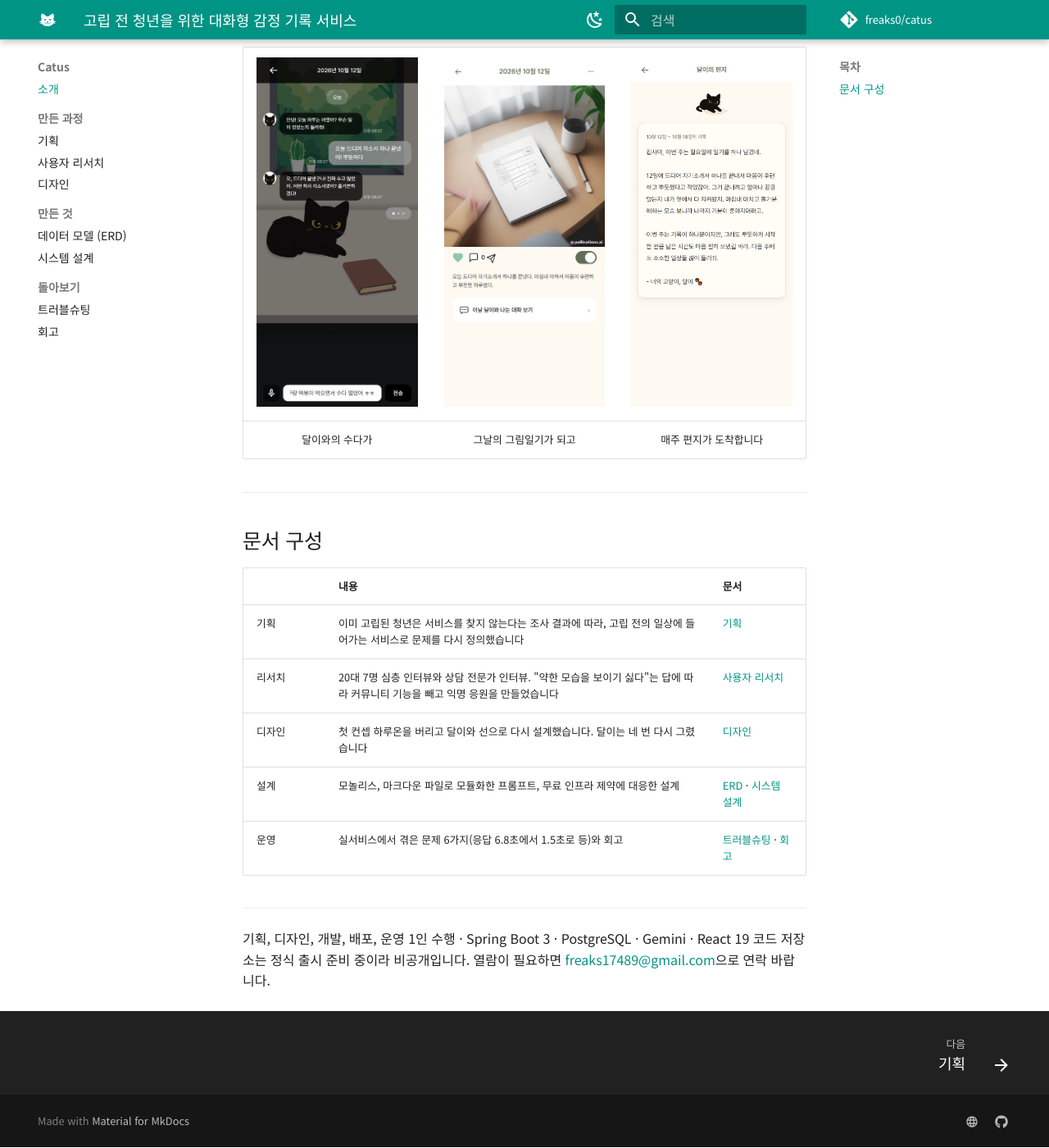
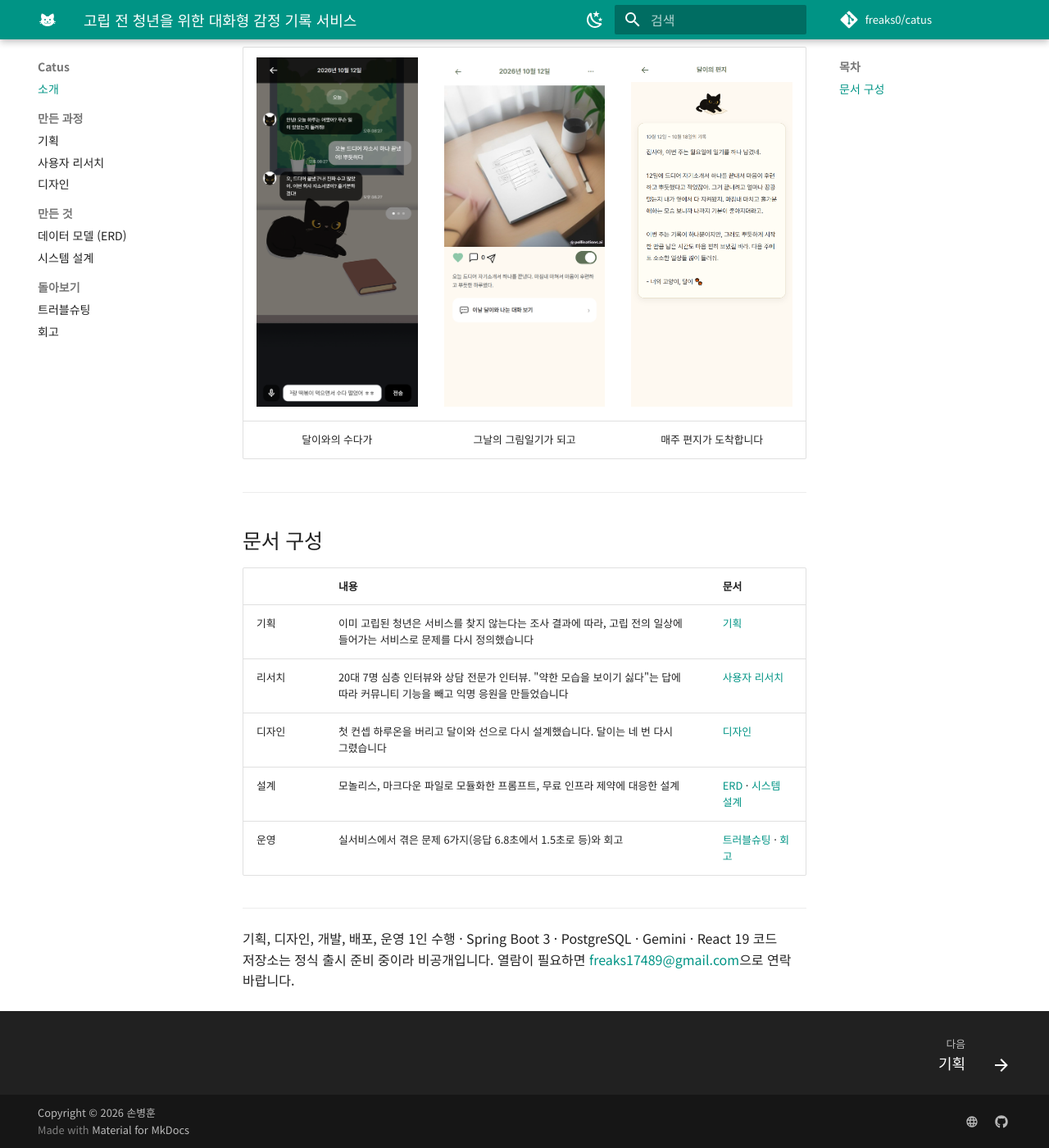
Before and after one commit to freaks0/catus, an MkDocs documentation site: the page built from docs/index.md, in a window 1280 px wide and 1400 px high, scrolled down 255 px. Shown: the whole window at 82% size. Built offline with MkDocs 1.6.1 and Material for MkDocs 9.7.7, drawn with Linux system fonts in a browser that asks for light colours; comment, search, counter and statistics services are not loaded.

Commit message:
문서 사이트: 한국어 404 페이지, 푸터 저작권, 한국어 단어 단위 줄바꿈 CSS 추가
Co-Authored-By: Claude Fable 5.1 <noreply@anthropic.com>

```diff
--- /dev/null
+++ b/docs/stylesheets/extra.css
@@ -0,0 +1,5 @@
+/* 한국어 본문은 단어 단위로 줄바꿈하고, 긴 URL이나 코드는 넘치지 않게 끊는다 */
+html[lang="ko"] .md-typeset {
+  word-break: keep-all;
+  overflow-wrap: anywhere;
+}
--- a/mkdocs.yml
+++ b/mkdocs.yml
@@ -4,6 +4,7 @@ site_url: https://freaks0.github.io/catus/
 repo_url: https://github.com/freaks0/catus
 repo_name: freaks0/catus
 use_directory_urls: false
+copyright: Copyright &copy; 2026 손병훈
 
 theme:
   name: material
@@ -72,6 +73,9 @@ markdown_extensions:
           class: mermaid
           format: !!python/name:pymdownx.superfences.fence_code_format
 
+extra_css:
+  - stylesheets/extra.css
+
 extra:
   social:
     - icon: material/web
```
Also changed, not shown: docs/404.md (added, +10 -0 lines).
